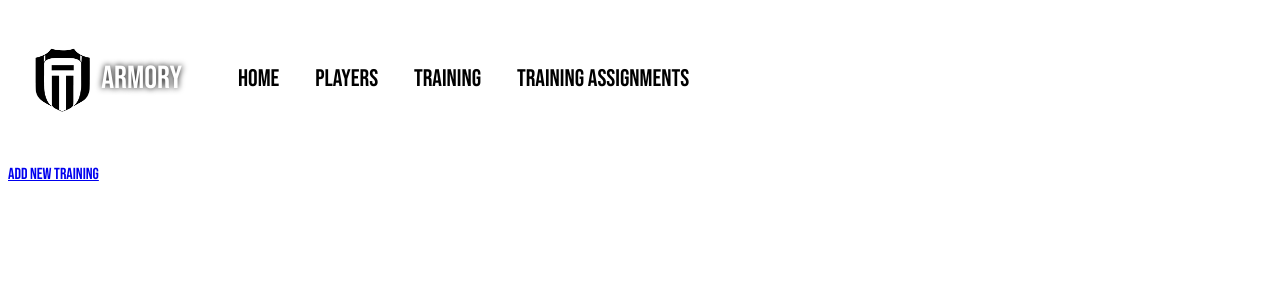
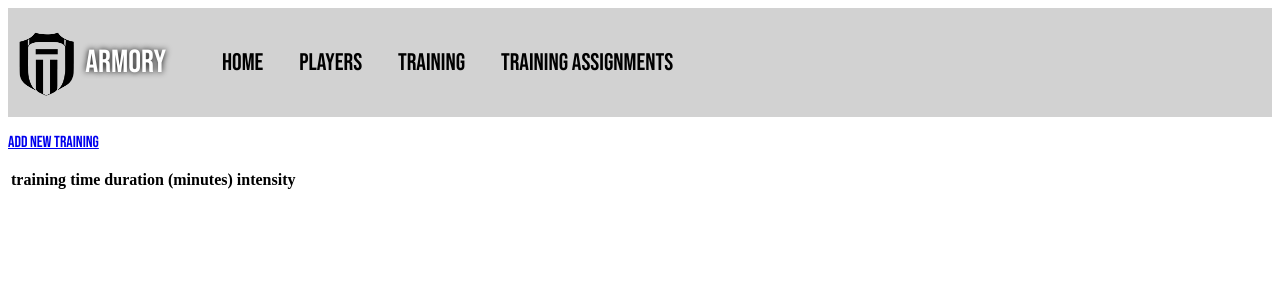
Before and after one commit to dieeer/armory, a Flask app: page /trainings in a window 1280 px wide. Shown: the top 300 px of the page. Run offline with Flask 2, Linux system fonts and the light colour scheme; data that the repository does not hold is empty; some libraries are stand-ins or nearby versions.

Commit message:
added table view to training assigments and moved functionality to homescreen

```diff
--- a/controllers/trainings_controller.py
+++ b/controllers/trainings_controller.py
@@ -10,6 +10,8 @@ import repositories.training_repository as training_repository
 import repositories.player_training_repository as player_training_repository
 
 trainings_blueprint = Blueprint("trainings", __name__)
+
+
 
 @trainings_blueprint.route("/trainings")
 def trainings():
--- a/static/style.css
+++ b/static/style.css
@@ -1,19 +1,25 @@
+/* body {
+    background-image: url('/static/images/bg.png');
+    background-size: 100%;
+    background-position: center;
+    background-repeat: no-repeat;
+    background-attachment: scroll;
+} */
+
 nav {
     width: 100%;
     display: flex;
     font-family: 'Bebas Neue', cursive;
-    padding:16px;
     flex-flow: row;
     align-items: center;
     font-size: 1.5rem;
-    overflow: hidden;
-
+    background-color:rgb(210, 210, 210);
 }
 
 ul > li {
     list-style: none;
     display: inline-flex;
-    padding:16px;
+    margin:16px;
 }
 
 ul > li > a {
@@ -25,7 +31,7 @@ ul > li > a:hover {
     text-decoration: underline;
 }
 
-#logo {
+nav > img{
     height: 100px;
 }
 
@@ -37,8 +43,7 @@ ul > li > a:hover {
 }
 
 #logo-text > a:hover{
-    text-decoration: underline;
-    text-shadow: 0px 0px 12px red;
+    text-shadow: 0px 0px 12px red,  0px 0px 24px blue;
 }
 
 p {
--- a/templates/trainings/index.html
+++ b/templates/trainings/index.html
@@ -4,22 +4,20 @@
 
 <p class="button">
     <a class="button" href="/trainings/new">add new training</a>
-<div>
-    {% for training in trainings %}
-    <a href="/trainings/{{training.id}}">
-    <p class='training'>
-        {{training.training_name}}</a>
-        <ul>
-            <li >
-                <p>{{training.time}}</p>
-            </li>
-            <li>
-                <p>{{training.duration}}</p>
-            <li>
-                <p>{{training.intensity}} </p>
-            </li>
-        </ul>
-    </p>
+    <table>
+        <tr>
+            <th>training</th>
+            <th>time</th>
+            <th>duration (minutes)</th>
+            <th>intensity</th>
+        </tr>
+        {% for training in trainings %}
+        <tr>
+            <td><a href='/trainings/{{training.id}}'>{{training.training_name}}</a></td>
+            <td>{{training.time}}</td>
+            <td>{{training.duration}}</td>
+            <td>{{training.intensity}}</td>
+        </tr>
         {% endfor %}
 </div>
 {% endblock %}
```
Also changed, not shown: controllers/player_training_controller.py (+7 -1 lines), templates/index.html (+23 -1 lines), templates/players/index.html (+14 -16 lines), static/images/bg.png (added).
